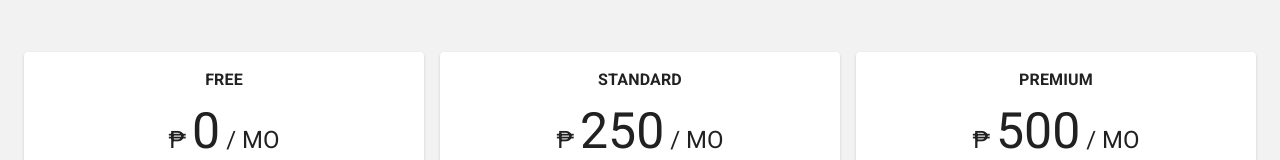
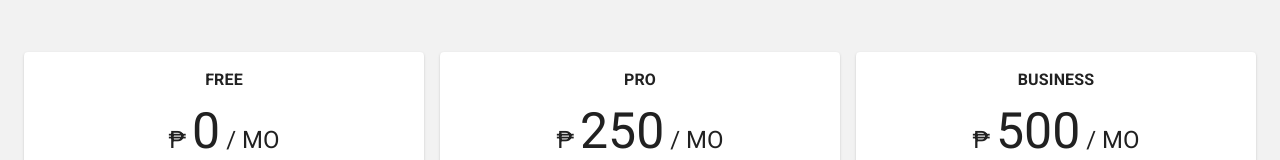
Before and after one commit to mirasrobert/netzillian-client, a React (Create React App) app: page /pricing in a window 1280 px wide. Shown: the part 266-426 px from the top of the page. Built offline with nearby package versions, Linux system fonts and the light colour scheme; no server answers.

Commit message:
Change Pricing Tier Names

```diff
--- a/src/components/pages/Pricing.js
+++ b/src/components/pages/Pricing.js
@@ -150,7 +150,7 @@ const Pricing = () => {
               </Card>
             </Grid>
             <Grid item xs={12} md={4}>
-              {/* STANDARD TIER */}
+              {/* PRO TIER */}
               <Card sx={{ minWidth: 275 }}>
                 <CardContent>
                   <Typography
@@ -158,7 +158,7 @@ const Pricing = () => {
                     color='text.secondary'
                     gutterBottom={true}
                     align='center'>
-                    <strong>STANDARD</strong>
+                    <strong>PRO</strong>
                   </Typography>
                   <Typography variant='h5' component='div' align='center'>
                     ₱ <span className={classes.fontLg}>250</span> / MO
@@ -235,7 +235,7 @@ const Pricing = () => {
               </Card>
             </Grid>
             <Grid item xs={12} md={4}>
-              {/* PREMIUM TIER */}
+              {/* BUSINESS TIER */}
               <Card sx={{ minWidth: 275 }}>
                 <CardContent>
                   <Typography
@@ -243,7 +243,7 @@ const Pricing = () => {
                     color='text.secondary'
                     gutterBottom={true}
                     align='center'>
-                    <strong>PREMIUM</strong>
+                    <strong>BUSINESS</strong>
                   </Typography>
                   <Typography variant='h5' component='div' align='center'>
                     ₱ <span className={classes.fontLg}>500</span> / MO
```
